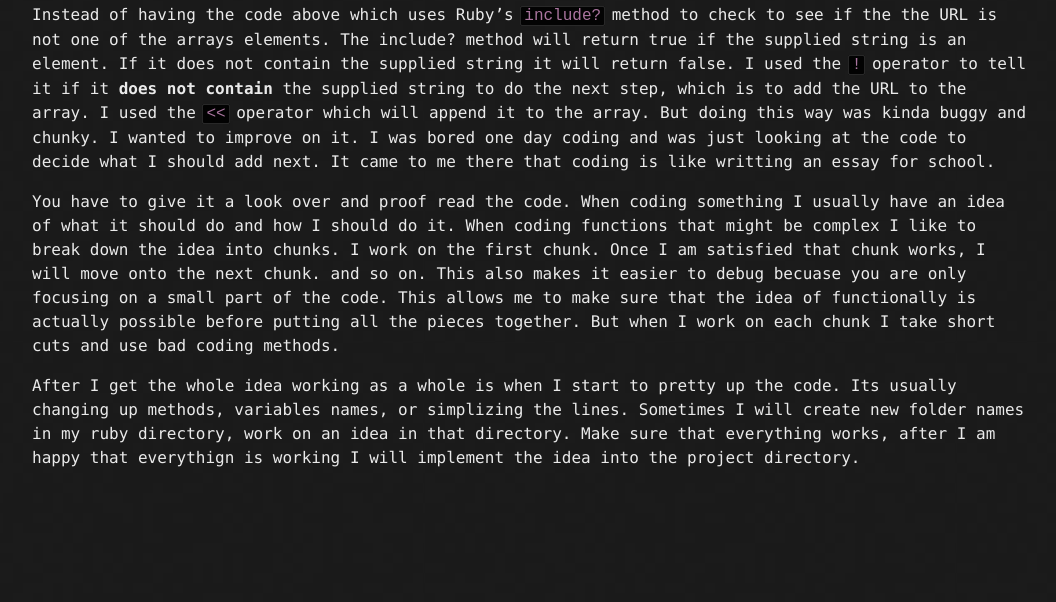
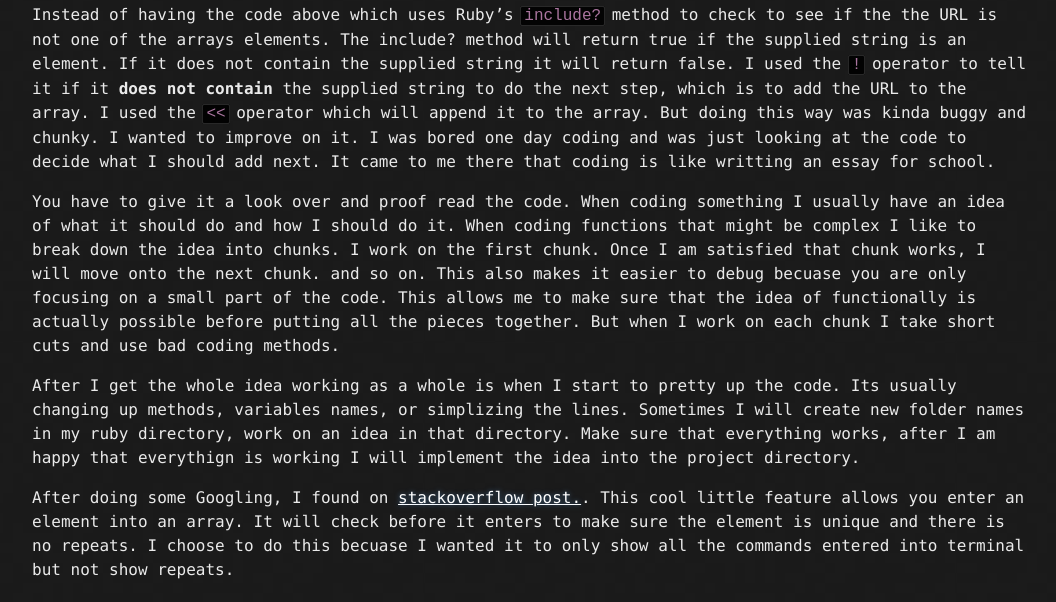
Before and after one commit to Michael-Meade/MinerFind, a Jekyll site: the page built from Projects/cowrie_log.md, in a window 1280 px wide, cut to the strip 722-1324 px from the top of the page. Shown: the whole strip, without its empty margins (108-1164 px from the left). Built offline with Jekyll 4.4.1, drawn with Linux system fonts in a browser that asks for light colours; our own code applies the rules of GitHub Pages for plain Markdown files; the repository's description, which GitHub fills in, is left out; before the commit the page ends 1212 px from its top, so only the background shows below that.

Commit message:
Update cowrie_log.md

```diff
--- a/Projects/cowrie_log.md
+++ b/Projects/cowrie_log.md
@@ -15,4 +15,6 @@ that coding is like writting an essay for school.<br>
 You have to give it a look over and proof read the code. When coding something I usually have an idea of what it should do and how I should do it. When coding functions that might be complex I like to break down the idea into chunks.  I work on the first chunk.
 Once I am satisfied  that chunk works, I will move onto the next chunk. and so on. This also makes it easier to debug becuase you are only focusing on a small part of the code. This allows me to make sure that the idea of functionally is actually possible before putting all the pieces together.  But when I work on each chunk I take short cuts and use bad coding methods.<br>
 
-After I get the whole idea working as a whole is when I start to pretty up the code. Its usually changing up methods, variables names, or simplizing the lines.  Sometimes I will create new folder names in my ruby directory, work on an idea in that directory. Make sure that everything works, after I am happy that everythign is working I will implement the idea into the project directory.
+After I get the whole idea working as a whole is when I start to pretty up the code. Its usually changing up methods, variables names, or simplizing the lines.  Sometimes I will create new folder names in my ruby directory, work on an idea in that directory. Make sure that everything works, after I am happy that everythign is working I will implement the idea into the project directory. <br>
+
+After doing some Googling, I found on <a href="https://stackoverflow.com/questions/14004325/add-element-to-an-array-if-its-not-there-already">stackoverflow post.</a>. This cool little feature allows you enter an element into an array. It will check before it enters to make sure the element is unique and there is no repeats. I choose to do this becuase I wanted it to only show all the commands entered into terminal but not show repeats.
```
